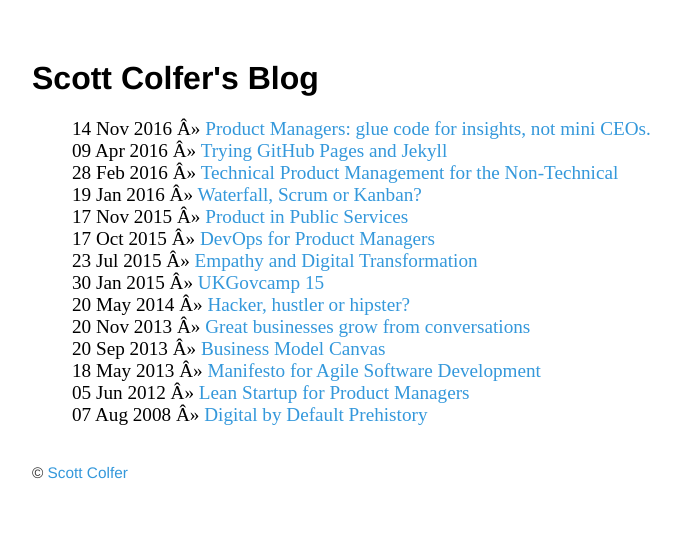
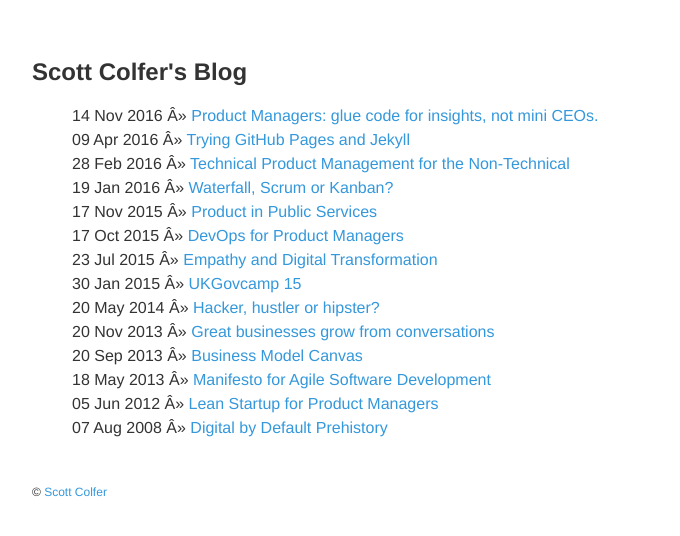
Before and after one commit to scottcolfer/scottcolfer.github.io, a Jekyll site: the page built from blog/index.html, in a window 1280 px wide. Shown: the top 536 px of the page, without its empty margins (160-840 px from the left). Built offline with Jekyll 4.4.1, drawn with Linux system fonts in a browser that asks for light colours.

Commit message:
Update main.css
Changes to text formatting.

```diff
--- a/css/main.css
+++ b/css/main.css
@@ -1,9 +1,13 @@
 body {
     margin: 60px auto;
     width: 70%;
+    color: #333;
+    font-family: "Helvetica Neue", Helvetica, Arial, sans-serif;
+    font-weight: 300;
+    font-size: 16px;
+    line-height: 24px;
 }
 nav ul, footer ul {
-    font-family: "Helvetica Neue", Helvetica, Arial, sans-serif;
     padding: 0px;
     list-style: none;
     font-weight: bold;
@@ -20,21 +24,15 @@ a:hover {
     text-decoration: underline;
 }
 h1 {
-    font-size: 2em;
-    font-family: "Helvetica Neue", Helvetica, Arial, sans-serif;
+    font-size: 24px;
 }
-p {
-    font-size: 1.2em;
-    font-family: "Helvetica Neue", Helvetica, Arial, sans-serif;
-    line-height: 0.9em;
-    color: #333;
-}
+
 footer {
-    font-size: .8em;
+    font-size: 12px;
 }
 ul.posts {
     margin: 20px auto 40px;
-    font-size: 1.2em;
+    font-size: 16px;
 }
 
 ul.posts li {
```
